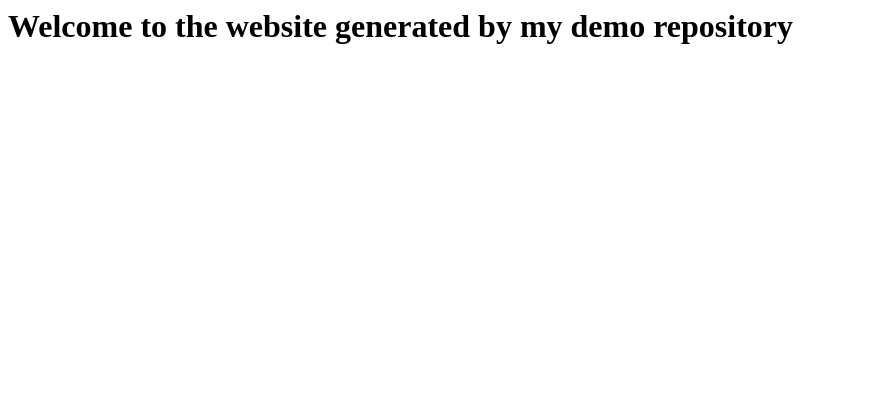
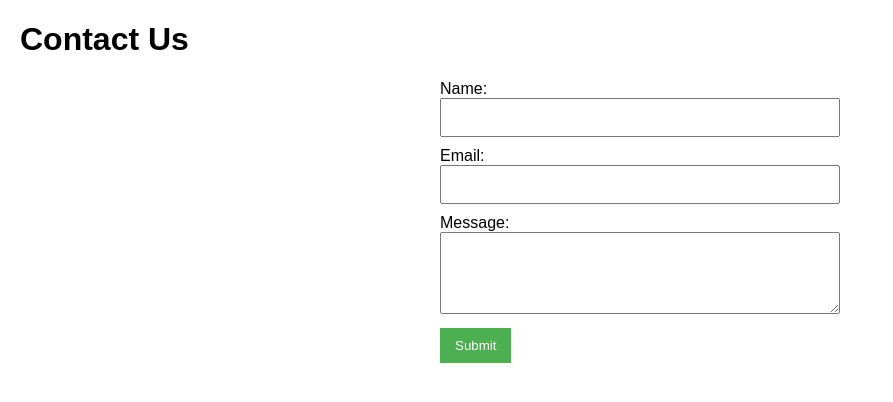
Before and after one commit to Merlin-Tax-Law/main, a website: page index.html in a window 1280 px wide. Shown: the whole page, without its empty margins (0-893 px from the left). Drawn offline with Linux system fonts and the light colour scheme.

Commit message:
Update index.html

```diff
--- a/index.html
+++ b/index.html
@@ -1 +1,52 @@
-<h1>Welcome to the website generated by my demo repository</h1>
+<!DOCTYPE html>
+<html lang="en">
+<head>
+    <meta charset="UTF-8">
+    <meta name="viewport" content="width=device-width, initial-scale=1.0">
+    <title>Contact Us</title>
+    <style>
+        body {
+            font-family: Arial, sans-serif;
+            margin: 20px;
+        }
+        form {
+            max-width: 400px;
+            margin: 0 auto;
+        }
+        input, textarea {
+            width: 100%;
+            padding: 10px;
+            margin-bottom: 10px;
+            box-sizing: border-box;
+        }
+        button {
+            background-color: #4CAF50;
+            color: white;
+            padding: 10px 15px;
+            border: none;
+            cursor: pointer;
+        }
+        button:hover {
+            background-color: #45a049;
+        }
+    </style>
+</head>
+<body>
+
+    <h1>Contact Us</h1>
+
+    <form action="mailto:your-email@example.com" method="post" enctype="text/plain">
+        <label for="name">Name:</label>
+        <input type="text" id="name" name="name" required>
+
+        <label for="email">Email:</label>
+        <input type="email" id="email" name="email" required>
+
+        <label for="message">Message:</label>
+        <textarea id="message" name="message" rows="4" required></textarea>
+
+        <button type="submit">Submit</button>
+    </form>
+
+</body>
+</html>
```
